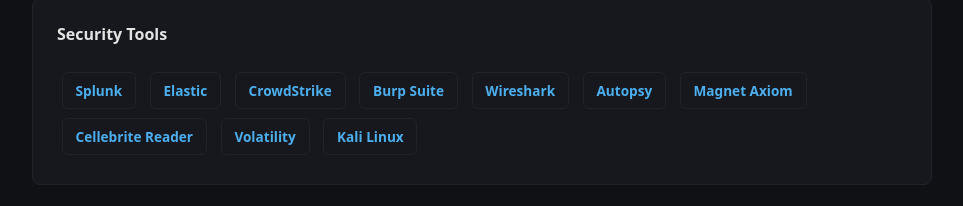
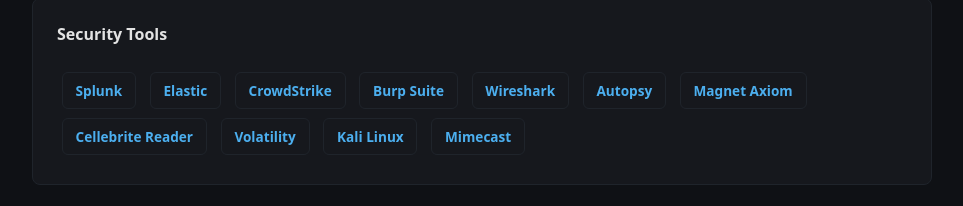
Before and after one commit to t0m0m1c/Portfolio, a plain HTML site: page index.html in a window 1280 px wide. Shown: the part 706-912 px from the top of the page, without its empty margins (158-1121 px from the left). Drawn offline with Linux system fonts and the light colour scheme.

Commit message:
Add Mimecast badge to index page
Included a new 'Mimecast' badge in the list of tools on the index.html page to reflect its availability or relevance.

```diff
--- a/index.html
+++ b/index.html
@@ -147,6 +147,7 @@
         <span class="badge">Cellebrite Reader</span>
         <span class="badge">Volatility</span>
         <span class="badge">Kali Linux</span>
+        <span class="badge">Mimecast</span>
     </div>
 
     <div class="card">
```
